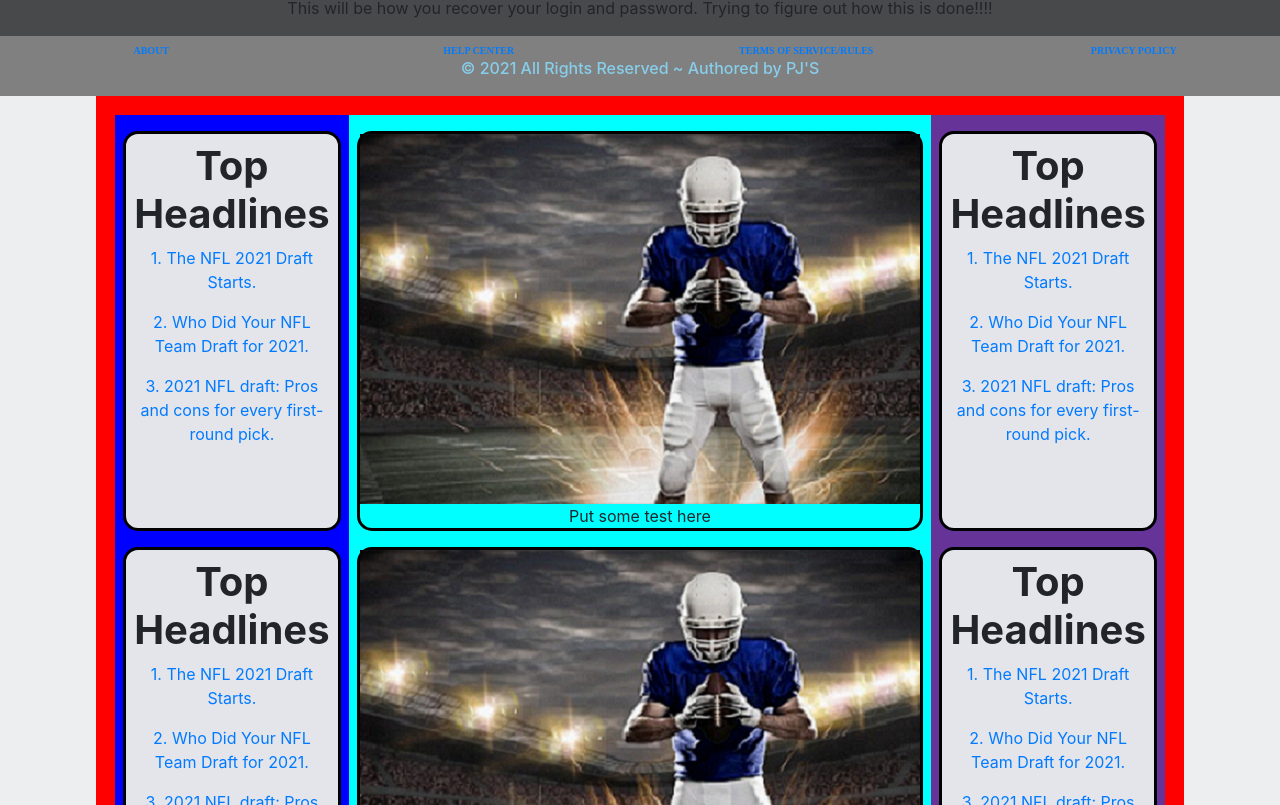
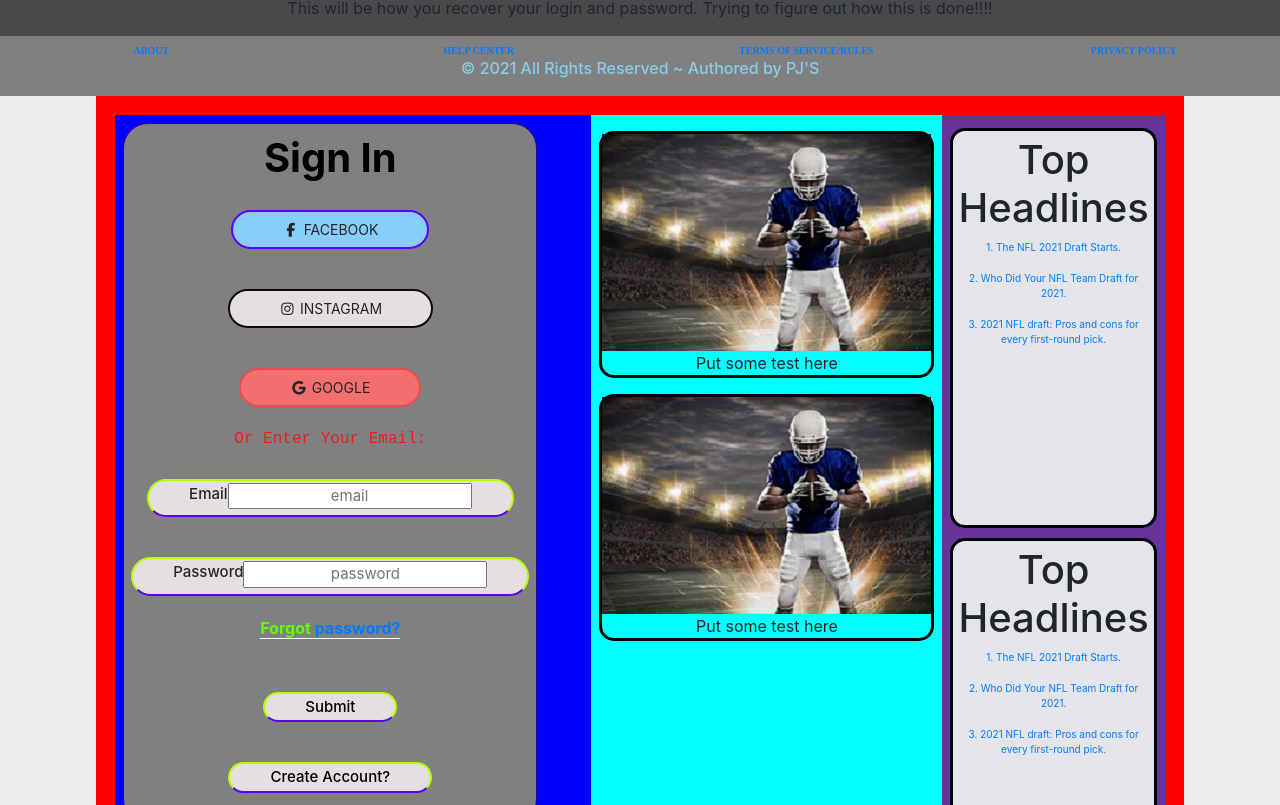
Before and after one commit to jaguiniga/AmericanFootball, a React (Create React App) app: page /password in a window 1280 px wide. Shown: the part 755-1560 px from the top of the page. Built offline with nearby package versions, Linux system fonts and the light colour scheme.

Commit message:
Fixed Login Component

```diff
--- a/src/App.js
+++ b/src/App.js
@@ -1,9 +1,10 @@
 import React from "react";
 import NavBar from "./Navbar/NavBarComponent";
 import "./App.css";
+import "./css/Login.css";
 import CarouselSlider from "./components/CarouselSlider";
 import WelcomeLogo from "./components/WelcomeLogo";
-import LoginComponent from "./components/LoginComponent";
+import Login from "./components/LoginComponent";
 import Footer from "./FooterComponent";
 import Headlines from "./components/HeadlinesComponent";
 import "bootstrap/dist/css/bootstrap.css";
@@ -20,8 +21,9 @@ function App() {
       <div id="main-page-wrapper">
         {/* Left Side */}
         <div className="column_left">
+        <Login/>
           <Headlines />
-          <Headlines />
+
         </div>
 
         {/* Center */}
--- a/src/FirstPage.js
+++ b/src/FirstPage.js
@@ -1,9 +1,9 @@
 import {Component} from "react";
-import './Login.css';
+import './css/Login.css';
 import './Headlines.css';
 import Logo from './images/s.png';
 import Footer from './FooterComponent';
-import Login from './LoginComponent';
+import Login from './components/LoginComponent';
 import Headlines from  './HeadlinesComponent';
 
 
--- a/src/Login.css
+++ /dev/null
@@ -1,185 +0,0 @@
-:root {
-  --input-padding-x: .5rem;
-  --input-padding-y: .75rem;
-}
-
-.Body {
-  background: #F9F9F9;
-  width: 880px;
-  text-align: center;
-  margin: auto;
-}
-
-.active-link {
-  color:rgb(94, 255, 0);
-  border-bottom:1px solid white;
-
-}
-/*  .container{
-
-    margin-right: 100.5%;
-    width: 40%;
-    padding: 10px;
-    margin-top: -40em;
-    display: flex;
-    flex-direction: column;
-    align-items: center;
-    background: #111cb1;
-    border-radius: 25px;
-    border: 1px solid #2b0388;
-    text-align: left;
-    float: right;
-    height: 580px;
-  }  */
-
-
-
-.card-signin {
-  border: 0;
-  border-radius: 1rem;
-  box-shadow: 0 0.5rem 1rem 0 rgba(0, 0, 0, 0.1);
-  width: 100%;
-  /* margin-left: 50%; */
-  padding: 10px;
-  margin-right: 200%;
-  background-color: gray;
-  float: right;
-  height: 600px;
-  text-align: left;
-  margin-top: -83em;
-  position: relative;
-  border: 3px solid black;
-
-
-}
-
-.card-signin .card-title {
-  margin-bottom: 2rem;
-  font-weight: 300;
-  font-size: 1.5rem;
-  /* float:left; */
-  color: white;
-}
-
-.card-signin .card-body {
-  padding: 2rem;
-  width: 100%;
-  /* margin: 50px; */
-  margin-right: 50px;
-
-}
-
-.form-signin {
-  width: 100%;
-  float:left;
-}
-
-.form-signin .btn {
-  font-size: 80%;
-  border-radius: 5rem;
-   letter-spacing: .1rem;
-  font-weight: bold;
-  padding: 1rem;
-  transition: all 0.2s;
-
-}
-
-.form-label-group {
-  position: relative;
-  margin-bottom: 1rem;
-
-}
-
-.form-label-group input {
-  height: auto;
-  border-radius: 2rem;
-
-}
-
-.form-label-group>input,
-.form-label-group>label {
-  padding: var(--input-padding-y) var(--input-padding-x);
-
-}
-
-.form-label-group>label {
-  position: absolute;
-  top: 0;
-  left: 0;
-  display: block;
-  width: 100%;
-  margin-bottom: 0;
-  /* Override default `<label>` margin */
-  line-height: 1.5;
-  color: #495057;
-  border: 1px solid transparent;
-  border-radius: .25rem;
-  transition: all .1s ease-in-out;
-}
-
-.form-label-group input::-webkit-input-placeholder {
-  color: transparent;
-}
-
-.form-label-group input:-ms-input-placeholder {
-  color: transparent;
-}
-
-.form-label-group input::-ms-input-placeholder {
-  color: transparent;
-}
-
-.form-label-group input::-moz-placeholder {
-  color: transparent;
-}
-
-.form-label-group input::placeholder {
-  color: transparent;
-}
-
-.form-label-group input:not(:placeholder-shown) {
-  padding-top: calc(var(--input-padding-y) + var(--input-padding-y) * (2 / 3));
-  padding-bottom: calc(var(--input-padding-y) / 3);
-}
-
-.form-label-group input:not(:placeholder-shown)~label {
-  padding-top: calc(var(--input-padding-y) / 3);
-  padding-bottom: calc(var(--input-padding-y) / 3);
-  font-size: 12px;
-  color: #777;
-}
-
-.btn-google {
-  color: white;
-  background-color: #ea4335;
-}
-
-.btn-facebook {
-  color: white;
-  background-color: #3b5998;
-}
-
-/* Fallback for Edge
--------------------------------------------------- */
-
- @supports (-ms-ime-align: auto) {
-  .form-label-group>label {
-    display: none;
-  }
-  .form-label-group input::-ms-input-placeholder {
-    color: #777;
-  }
- }
-
-/* Fallback for IE
--------------------------------------------------- */
-
-@media all and (-ms-high-contrast: none),
-(-ms-high-contrast: active) {
-  .form-label-group>label {
-    display: none;
-  }
-  .form-label-group input:-ms-input-placeholder {
-    color: #777;
-  }
-}
--- a/src/LoginComponent.js
+++ /dev/null
@@ -1,72 +0,0 @@
-import { Component } from "react";
-import './Login.css';
-/* import facebooklogo from './images/facebooklogo.png';
-import instagram3 from './images/instagram3.jpg';
-import google2 from './images/google2.png';
- */
-
-
-class Login extends Component {
-    constructor(props) {
-        super(props);
-        this.state = { username: "", email: "", team:"", password:""}
-        this.handleChange = this.handleChange.bind(this);
-        this.handleSubmit = this.handleSubmit.bind(this);
-    }
-    handleChange(evt){
-        this.setState({
-            [evt.target.name]: evt.target.value
-        });
-
-    }
-    handleSubmit(evt){
-        evt.preventDefault();
-        alert(`You Submitted: ${this.state.username}, ${this.state.email}, ${this.state.team}`);
-        this.setState({username: "", email: "", team: "", password: ""});
-        };
-
-    render() {
-        return (
-            <body>
-            <div class="container">
-              <div class="row">
-                <div class="col-sm-9 col-md-7 col-lg-5 mx-auto">
-                  <div class="card card-signin my-5">
-                    <div class="card-body">
-                      <h5 class="card-title text-center">Log In</h5>
-                      <form class="form-signin">
-                        <div class="form-label-group">
-                          <input type="email" id="inputEmail" class="form-control" placeholder="Email address" required autofocus/>
-                          <label for="inputEmail">Email address</label>
-                        </div>
-
-                        <div class="form-label-group">
-                          <input type="password" id="inputPassword" class="form-control" placeholder="Password" required/>
-                          <label for="inputPassword">Password</label>
-                        </div>
-                        <p className="forgot-password text-right">
-                            Forgot <a href="#">password?</a>
-                       </p>
-                        <div class="custom-control custom-checkbox mb-3">
-                          <input type="checkbox" class="custom-control-input" id="customCheck1"/>
-                          <label class="custom-control-label" for="customCheck1">Remember password</label>
-                        </div>
-
-                        <button class="btn btn-lg btn-primary btn-block text-uppercase" type="submit">Sign in</button>
-                        <hr class="my-4"></hr>
-                        <button class="btn btn-lg btn-google btn-block text-uppercase" type="submit"><i class="fab fa-google mr-2"></i> Sign in with Google</button>
-                        <button class="btn btn-lg btn-instagram btn-block text-uppercase" type="submit"><i class="fab fa-instagram-f mr-2"></i> Sign in with Instagram</button>
-                        <button class="btn btn-lg btn-facebook btn-block text-uppercase" type="submit"><i class="fab fa-facebook-f mr-2"></i> Sign in with Facebook</button>
-                      </form>
-                    </div>
-                  </div>
-                </div>
-              </div>
-            </div>
-
-         </body>
-
-        )
-    }
-}
-export default Login;
--- a/src/Navbar/Button.css
+++ b/src/Navbar/Button.css
@@ -10,7 +10,7 @@
   font-size: 18px;
   color: #fff;
   cursor: pointer;
-  /* background-color: var(--primary); */
+  background-color: var(--primary);
 }
 
 .btn:hover {
--- a/src/Navbar/NavBarComponent.js
+++ b/src/Navbar/NavBarComponent.js
@@ -13,7 +13,6 @@ import { Button } from "./Button";
 import Dropdown from "./Dropdown";
 import "./NavBar.css";
 import Headlines from "../HeadlinesComponent";
-
 function Navbar() {
   const [click, setClick] = useState(false);
   const [dropdown, setDropdown] = useState(false);
--- a/src/components/HeadlinesComponent.js
+++ b/src/components/HeadlinesComponent.js
@@ -7,7 +7,7 @@ const Headlines = () => {
     <section>
       <div className="headlines">
         <h1>
-          <strong>Top Headlines</strong>
+          <bold>Top Headlines</bold>
         </h1>
 
         <p>
--- a/src/components/LoginComponent.js
+++ b/src/components/LoginComponent.js
@@ -1,84 +1,78 @@
 import { Component } from "react";
-import "../css/Login.css";
-/* import facebooklogo from './images/facebooklogo.png';
-import instagram3 from './images/instagram3.jpg';
-import google2 from './images/google2.png';
- */
-const Login = () => {
-  return (
-    <body>
-      <div class="container">
-        <div class="row">
-          <div class="col-sm-9 col-md-7 col-lg-5 mx-auto">
-            <div class="card card-signin my-5">
-              <div class="card-body">
-                <h5 class="card-title text-center">Log In</h5>
-                <form class="form-signin">
-                  <div class="form-label-group">
-                    <input
-                      type="email"
-                      id="inputEmail"
-                      class="form-control"
-                      placeholder="Email address"
-                      required
-                      autofocus
-                    />
-                    <label for="inputEmail">Email address</label>
-                  </div>
+import { NavLink} from "react-router-dom";
+class Login extends Component {
+    constructor(props) {
+        super(props);
+        this.state = { username: "", email: "", team:"", password:""}
+        this.handleChange = this.handleChange.bind(this);
+        this.handleSubmit = this.handleSubmit.bind(this);
+    }
+    handleChange(evt){
+        this.setState({
+            [evt.target.name]: evt.target.value
+        });
 
-                  <div class="form-label-group">
-                    <input
-                      type="password"
-                      id="inputPassword"
-                      class="form-control"
-                      placeholder="Password"
-                      required
-                    />
-                    <label for="inputPassword">Password</label>
-                  </div>
-                  <p className="forgot-password text-right">
-                    Forgot <a href="#">password?</a>
-                  </p>
-                  <div class="custom-control custom-checkbox mb-3">
-                    <input
-                      type="checkbox"
-                      class="custom-control-input"
-                      id="customCheck1"
-                    />
-                    <label class="custom-control-label" for="customCheck1">
-                      Remember password
-                    </label>
-                  </div>
+    }
+    handleSubmit(evt){
+        evt.preventDefault();
+        alert(`You Submitted: ${this.state.username}, ${this.state.email}, ${this.state.team}`);
+        this.setState({username: "", email: "", team: "", password: ""});
+        };
 
-                  <button
-                    class="btn btn-lg btn-primary btn-block text-uppercase"
-                    type="submit">
-                    Sign in
-                  </button>
-                  <hr class="my-4"></hr>
-                  <button
-                    class="btn btn-lg btn-google btn-block text-uppercase"
-                    type="submit">
-                    <i class="fab fa-google mr-2"></i> Sign in with Google
-                  </button>
-                  <button
-                    class="btn btn-lg btn-instagram btn-block text-uppercase"
-                    type="submit">
-                    <i class="fab fa-instagram-f mr-2"></i> Sign in with
-                    Instagram
-                  </button>
-                  <button
-                    class="btn btn-lg btn-facebook btn-block text-uppercase"
-                    type="submit">
-                    <i class="fab fa-facebook-f mr-2"></i> Sign in with Facebook
-                  </button>
-                </form>
-              </div>
-            </div>
-          </div>
+    render() {
+        return (
+            <div >
+
+                <aside className= "form2" onSubmit={this.handleSubmit}>
+               <div className = "Loginwith"> <h1><strong>Sign In</strong></h1></div>
+                    <div className= "facebook">
+                    {/* <!-- Facebook --> */}
+                    <button class="btn btn-sm btn-facebook btn-block text-uppercase" type="submit"><i class="fab fa-facebook-f fa-fw"></i>  Facebook</button>
+                    </div>
+                    <div className= "instagram">
+                    <button class="btn btn-sm btn-instagram btn-block text-uppercase" type="submit"><i class="fab fa-instagram fa-fw"></i>  Instagram</button>
+                    </div>
+                    <div className= "google">
+                    <button class="btn btn-sm btn-google btn-block text-uppercase" type="submit"><i class="fab fa-google  fa-fw"></i>  Google</button>
+                      </div>
+                      <div>
+                      <div className= "emailbox">
+                      <label htmlFor='email'>Or Enter Your Email:</label>
+                      </div>
+                      </div>
+                    <div className= "input-btn2">
+                        <label htmlFor='email'>Email</label>
+                        <input
+                            type='email'
+                            name='email'
+                            placeholder='email'
+                            value={this.state.email}
+                            onChange={this.handleChange}
+                        />
+                    </div>
+                    <div className= "input-btn2">
+                        <label htmlFor='password'>Password</label>
+                        <input
+                            type='password'
+                            name='password'
+                            placeholder='password'
+                            value={this.state.password}
+                            onChange={this.handleChange}
+                        />
+                    </div>
+
+                    <p className="forgot-password text-right">
+                    <p><strong><NavLink exact activeClassName="active-link" to="/password"> Forgot <a href="#">password?</a>
+                               </NavLink></strong>
+                    </p>
+                    </p>
+                    <button type="submit"  className= "input-btn2">Submit</button>
+                    <button type="create"  className= "input-btn2">Create Account?</button>
+
+                </aside>
         </div>
-      </div>
-    </body>
-  );
-};
+        )
+    }
+}
+
 export default Login;
--- a/src/css/Headlines.css
+++ b/src/css/Headlines.css
@@ -13,4 +13,7 @@
   /* text-align: left; */
   /* float: left; */
   height: 400px;
+  font-size: 10px;
+  /* font-weight: 400; */
+
 }
--- a/src/css/Login.css
+++ b/src/css/Login.css
@@ -1,107 +1,137 @@
-:root {
-  --input-padding-x: 1.5rem;
-  --input-padding-y: 0.75rem;
+.Body {
+  background: #f9f9f9;
+  width: 880px;
+  text-align: center;
+  margin: auto;
 }
 
-.card-signin {
-  border: 0;
-  border-radius: 1rem;
-  box-shadow: 0 0.5rem 1rem 0 rgba(0, 0, 0, 0.1);
-  width: 200%;
-  flex: 1;
+.active-link {
+  color:rgb(94, 255, 0);
+  border-bottom:1px solid white;
+
 }
 
-.card-signin .card-title {
-  margin-bottom: 2rem;
+
+.Loginwith{
+  /* background-color: white; */
+  color: black;
+  /* margin-bottom: 2rem; */
   font-weight: 300;
   font-size: 1.5rem;
+  text-align: center;
 }
 
-.card-signin .card-body {
-  padding: 2rem;
+
+.emailbox{
+  /* background-color: black; */
+  font-family: 'Robot Mono', monospace;
+  color: rgb(238, 27, 27);
 }
 
-.form-signin {
-  width: 100%;
+.form2 {
+  margin-right: 100.5%;
+  width: 90%;
+  padding: 10px;
+  /* margin-top: 40em; */
+  display: flex;
+  flex-direction: column;
+  align-items: center;
+  background: gray;
+  border-radius: 25px;
+  border: 1px solid #2b0388;
+  text-align: left;
+  /* float: right; */
+  /* height: 280px;  */
+}
+.input-btn2{
+  padding: 2px 40px;
+  text-align: center;
+  width: fit-content;
+  align-items: flex-start;
+  position: relative;
+  margin: 20px;
+  outline: 0;
+  display: flex;
+  border: 2px solid rgb(179, 255, 0);
+  border-bottom: 2px solid rgb(89, 0, 255);
+  font-size: 15px;
+  overflow: hidden;
+  cursor: pointer;
+  background: #e6dfdf;
+  /* color: #1613c2; */
+  font-weight: 500;
+  transition: box-shadow 0.5s ease-in-out, border-color 0.5s ease-in-out;
+  border-radius: 25px;
+}
+.facebook{
+  padding: 2px 40px;
+  text-align: center;
+  width: fit-content;
+  align-items: flex-start;
+  position: relative;
+  margin: 20px;
+  outline: 0;
+  display: flex;
+  border: 2px solid rgb(89, 0, 255);
+  border-bottom: 2px solid rgb(89, 0, 255);
+  font-size: 15px;
+  overflow: hidden;
+  cursor: pointer;
+  background: lightskyblue;
+  /* color: #1613c2; */
+  font-weight: 500;
+  transition: box-shadow 0.5s ease-in-out, border-color 0.5s ease-in-out;
+  border-radius: 25px;
 }
 
-.form-signin .btn {
-  font-size: 80%;
-  border-radius: 5rem;
-  letter-spacing: 0.1rem;
-  font-weight: bold;
-  padding: 1rem;
-  transition: all 0.2s;
+.instagram{
+  padding: 2px 40px;
+  text-align: center;
+  width: fit-content;
+  align-items: flex-start;
+  position: relative;
+  margin: 20px;
+  outline: 0;
+  display: flex;
+  border: 2px solid rgb(11, 12, 8);
+  border-bottom: 2px solid rgb(11, 12, 8);
+  font-size: 15px;
+  overflow: hidden;
+  cursor: pointer;
+  background: #e6dfdf;
+  /* color: #1613c2; */
+  font-weight: 500;
+  transition: box-shadow 0.5s ease-in-out, border-color 0.5s ease-in-out;
+  border-radius: 25px;
 }
 
-.form-label-group {
+.google{
+  padding: 2px 40px;
+  text-align: center;
+  width: fit-content;
+  align-items: flex-start;
   position: relative;
-  margin-bottom: 1rem;
+  margin: 20px;
+  outline: 0;
+  display: flex;
+  border: 2px solid rgb(233, 77, 77);
+  border-bottom: 2px solid rgb(233, 77, 77);
+  font-size: 15px;
+  overflow: hidden;
+  cursor: pointer;
+  background: #f36f6f;
+  /* color: #1613c2; */
+  font-weight: 500;
+  transition: box-shadow 0.5s ease-in-out, border-color 0.5s ease-in-out;
+  border-radius: 25px;
 }
 
-.form-label-group input {
-  height: auto;
-  border-radius: 2rem;
+.input-btn2:focus{
+  outline: 1px dashed blue;
 }
 
-.form-label-group > input,
-.form-label-group > label {
-  padding: var(--input-padding-y) var(--input-padding-x);
+.input-btn2:hover {
+  color: rgba(22, 247, 236, 0.993);
+  border: 1px solid #1900ff;
+  box-shadow: 0 0 20px #14ff3b;
 }
-
-.form-label-group > label {
-  position: absolute;
-  top: 0;
-  left: 0;
-  display: block;
-  width: 100%;
-  margin-bottom: 0;
-  /* Override default `<label>` margin */
-  line-height: 1.5;
-  color: #495057;
-  border: 1px solid transparent;
-  border-radius: 0.25rem;
-  transition: all 0.1s ease-in-out;
-}
-
-.form-label-group input::-webkit-input-placeholder {
-  color: transparent;
-}
-
-.form-label-group input:-ms-input-placeholder {
-  color: transparent;
-}
-
-.form-label-group input::-ms-input-placeholder {
-  color: transparent;
-}
-
-.form-label-group input::-moz-placeholder {
-  color: transparent;
-}
-
-.form-label-group input::placeholder {
-  color: transparent;
-}
-
-.form-label-group input:not(:placeholder-shown) {
-  padding-top: calc(var(--input-padding-y) + var(--input-padding-y) * (2 / 3));
-  padding-bottom: calc(var(--input-padding-y) / 3);
-}
-
-.form-label-group input:not(:placeholder-shown) ~ label {
-  padding-top: calc(var(--input-padding-y) / 3);
-  padding-bottom: calc(var(--input-padding-y) / 3);
-  font-size: 12px;
-  color: #777;
-}
-
-.btn-google {
-  color: white;
-  background-color: #ea4335;
-}
-
-.btn-facebook {
-  color: white;
-  background-color: #3b5998;
-}
```
Also changed, not shown: 2 other files (tests, documents, lock files or other folders).
